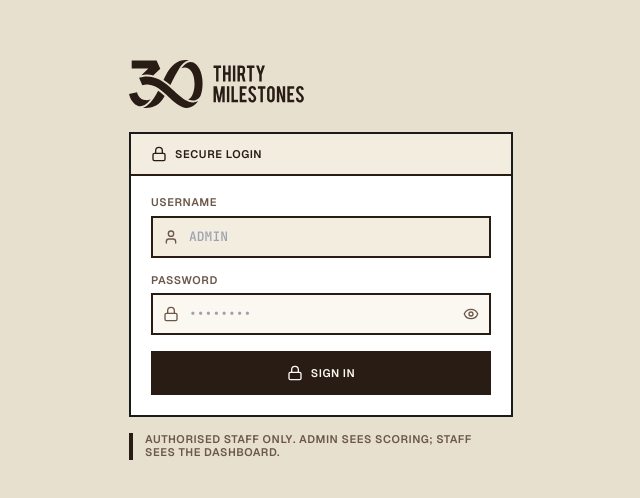
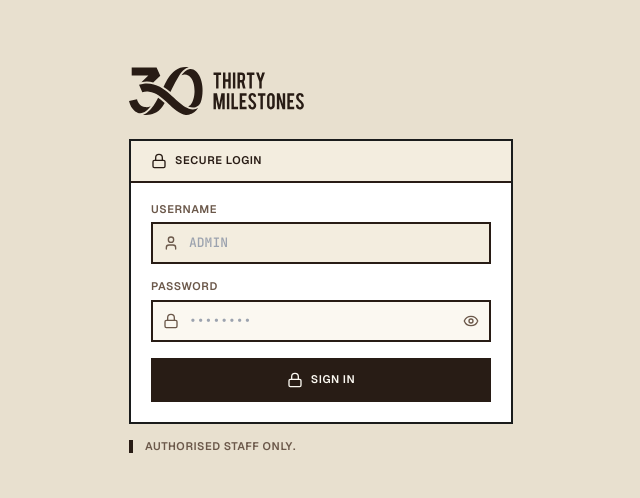
Before and after one commit to Samirsain/dashboard-30, a React (Vite) app: page / in a window 1280 px wide. Shown: the part 140-638 px from the top of the page, without its empty margins (319-959 px from the left). Built offline with nearby package versions, Linux system fonts and the light colour scheme.

Commit message:
fix: update login message text to be minimal

```diff
--- a/src/components/Login.tsx
+++ b/src/components/Login.tsx
@@ -94,7 +94,7 @@ export function Login({ onSuccess }: { onSuccess: () => void }) {
         </div>
 
         <p className="mt-4 border-l-4 border-on-surface px-3 font-label-sm text-label-sm uppercase text-on-surface-variant">
-          Authorised staff only. Admin sees scoring; staff sees the dashboard.
+          Authorised staff only.
         </p>
       </div>
     </div>
```
